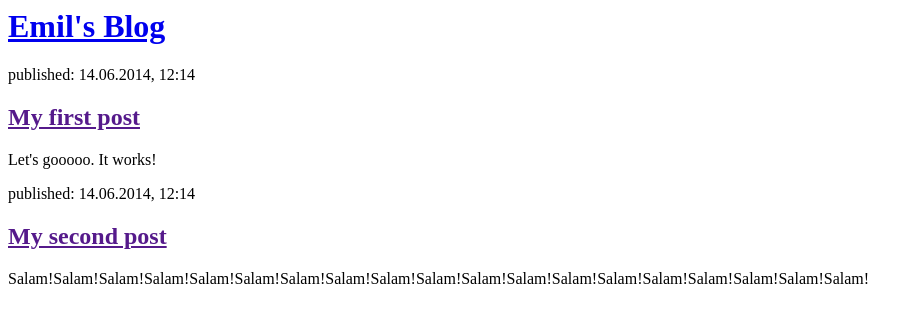
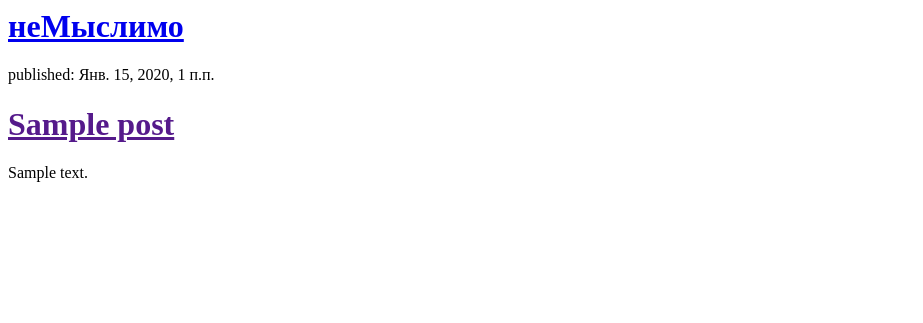
Before and after one commit to emilakper/my-first-backend, a Django app: page / in a window 1280 px wide. Shown: the top 323 px of the page, without its empty margins (0-923 px from the left). Run offline with Django 3.2, Linux system fonts and the light colour scheme; tables that the repository leaves empty hold one stand-in row (values such as "Sample post").

Commit message:
Modified templates to display posts from database.

```diff
--- a/blog/templates/blog/post_list.html
+++ b/blog/templates/blog/post_list.html
@@ -1,22 +1,18 @@
 <html>
     <head>
-        <title>Emil's blog</title>
+        <title>неМыслимо</title>
     </head>
     <body>
+      <div>
+          <h1><a href="/">неМыслимо</a></h1>
+      </div>
+
+    {% for post in posts %}
         <div>
-            <h1><a href="/">Emil's Blog</a></h1>
+            <p>published: {{ post.published_date }}</p>
+            <h1><a href="">{{ post.title }}</a></h1>
+            <p>{{ post.text|linebreaksbr }}</p>
         </div>
-
-        <div>
-            <p>published: 14.06.2014, 12:14</p>
-            <h2><a href="">My first post</a></h2>
-            <p>Let's gooooo. It works! </p>
-        </div>
-
-        <div>
-            <p>published: 14.06.2014, 12:14</p>
-            <h2><a href="">My second post</a></h2>
-            <p>Salam!Salam!Salam!Salam!Salam!Salam!Salam!Salam!Salam!Salam!Salam!Salam!Salam!Salam!Salam!Salam!Salam!Salam!Salam!</p>
-        </div>
+    {% endfor %}
     </body>
 </html>
--- a/blog/views.py
+++ b/blog/views.py
@@ -1,4 +1,7 @@
 from django.shortcuts import render
+from django.utils import timezone
+from .models import Post
 
 def post_list(request):
-    return render(request, 'blog/post_list.html', {})
+    posts = Post.objects.filter(published_date__lte=timezone.now()).order_by('published_date')
+    return render(request, 'blog/post_list.html', {'posts': posts})
```
